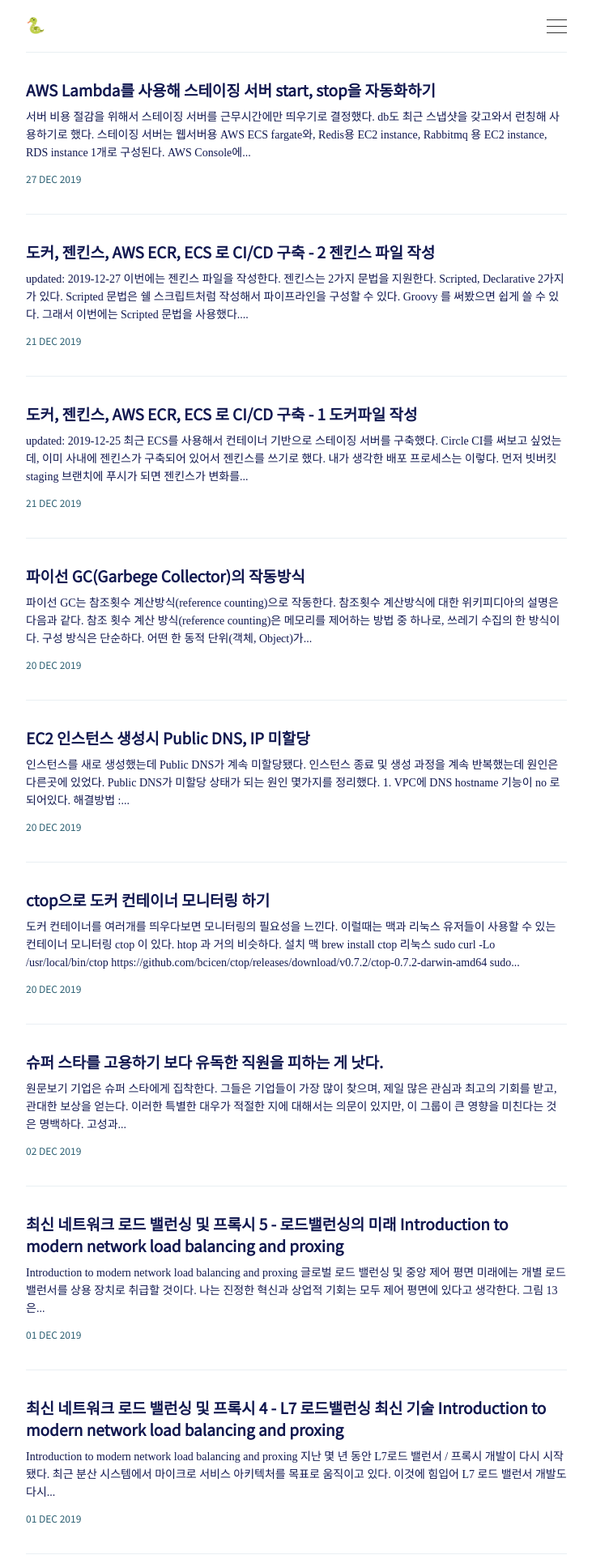
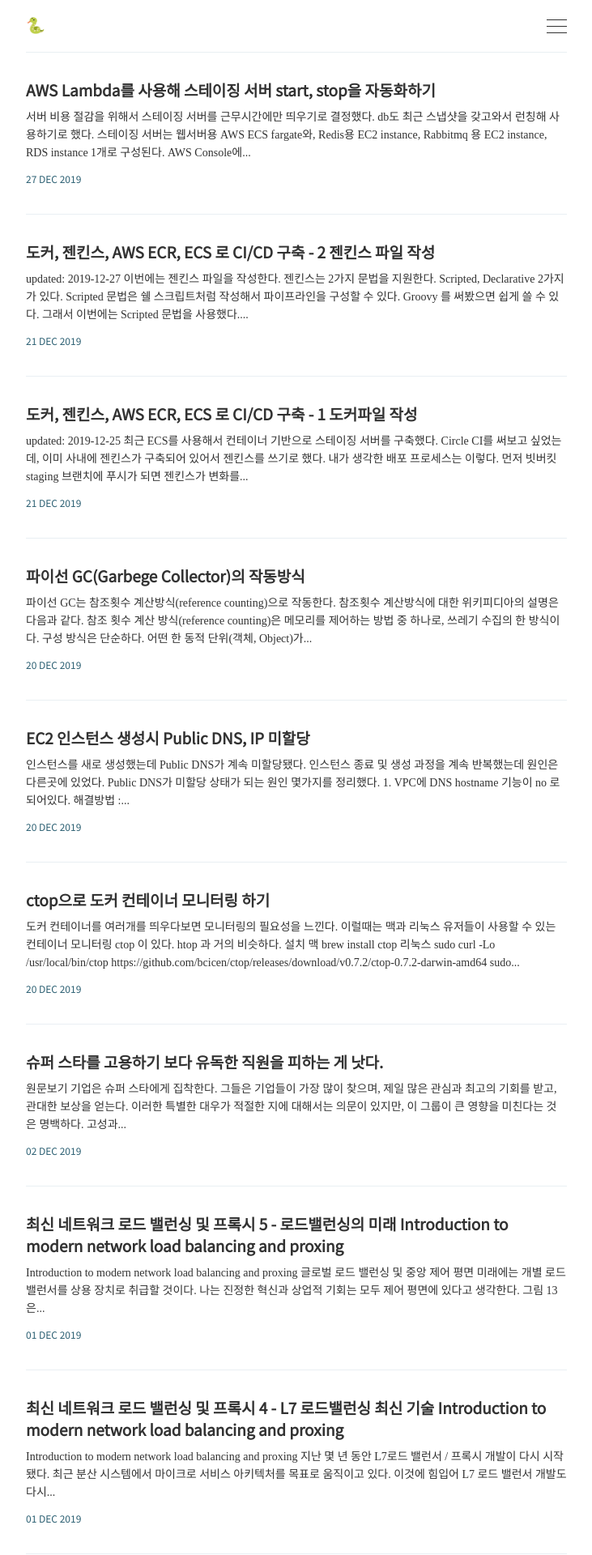
Before and after one commit to suhyunbaik/suhyunbaik.github.io, a Jekyll site: the page built from index.html, in a window 1280 px wide. Shown: the top 1920 px of the page at 81% size, without its empty margins (274-1005 px from the left). Built offline with Jekyll 4.4.1, drawn with Linux system fonts in a browser that asks for light colours; the list of posts is cut into pages by our own code.

Commit message:
Feat: edit font

```diff
--- a/_sass/elements/_type.scss
+++ b/_sass/elements/_type.scss
@@ -19,7 +19,6 @@
   line-height: initial;
   font-weight: $font-weight-bold;
   font-family: 'Noto Sans KR', sans-serif;
-  color: #111850;
 }
 
 h1 {
@@ -48,5 +47,4 @@
 
 p, span {
   font-family: 'Noto Sans KR', sans-serif;
-  color: #111850;
 }
```
